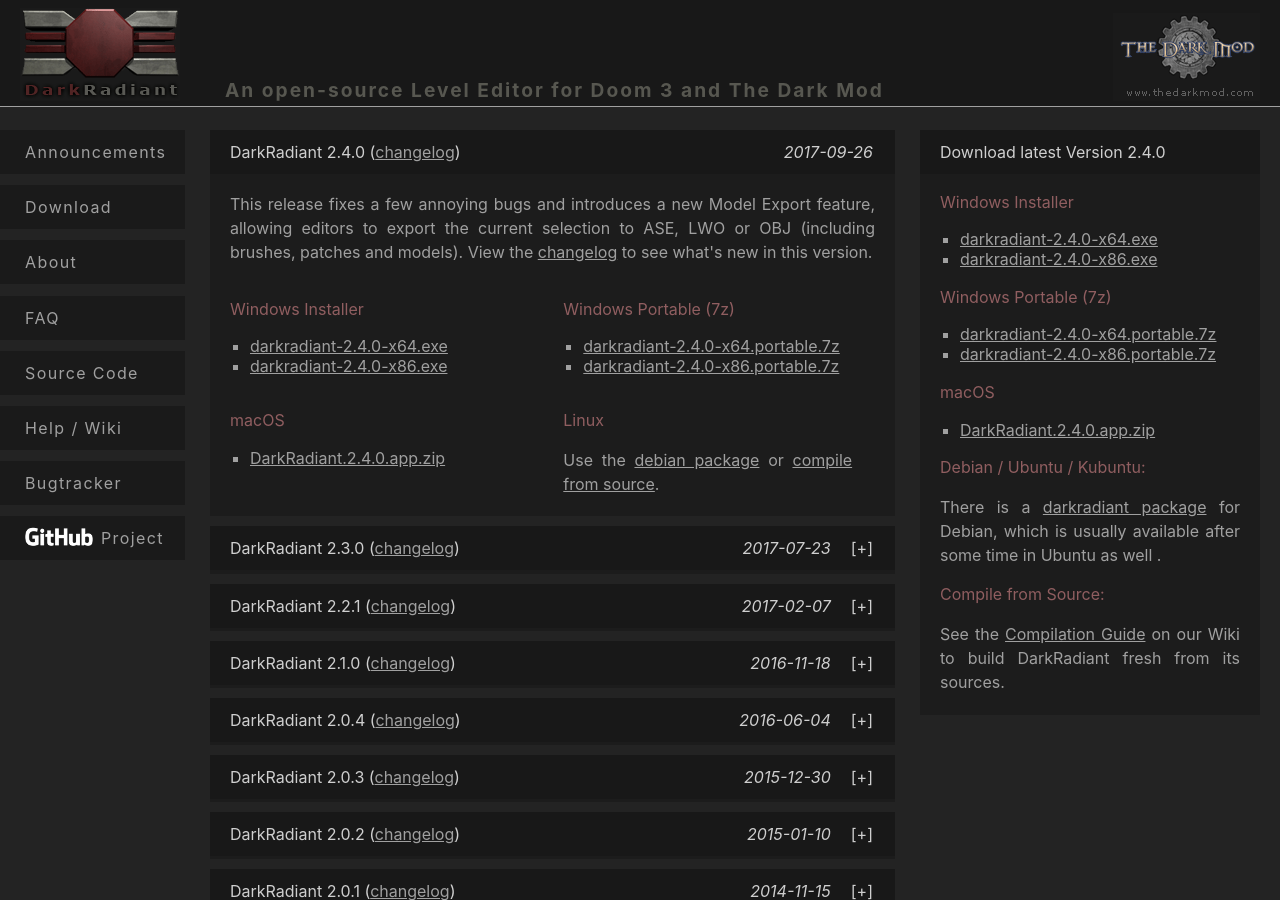
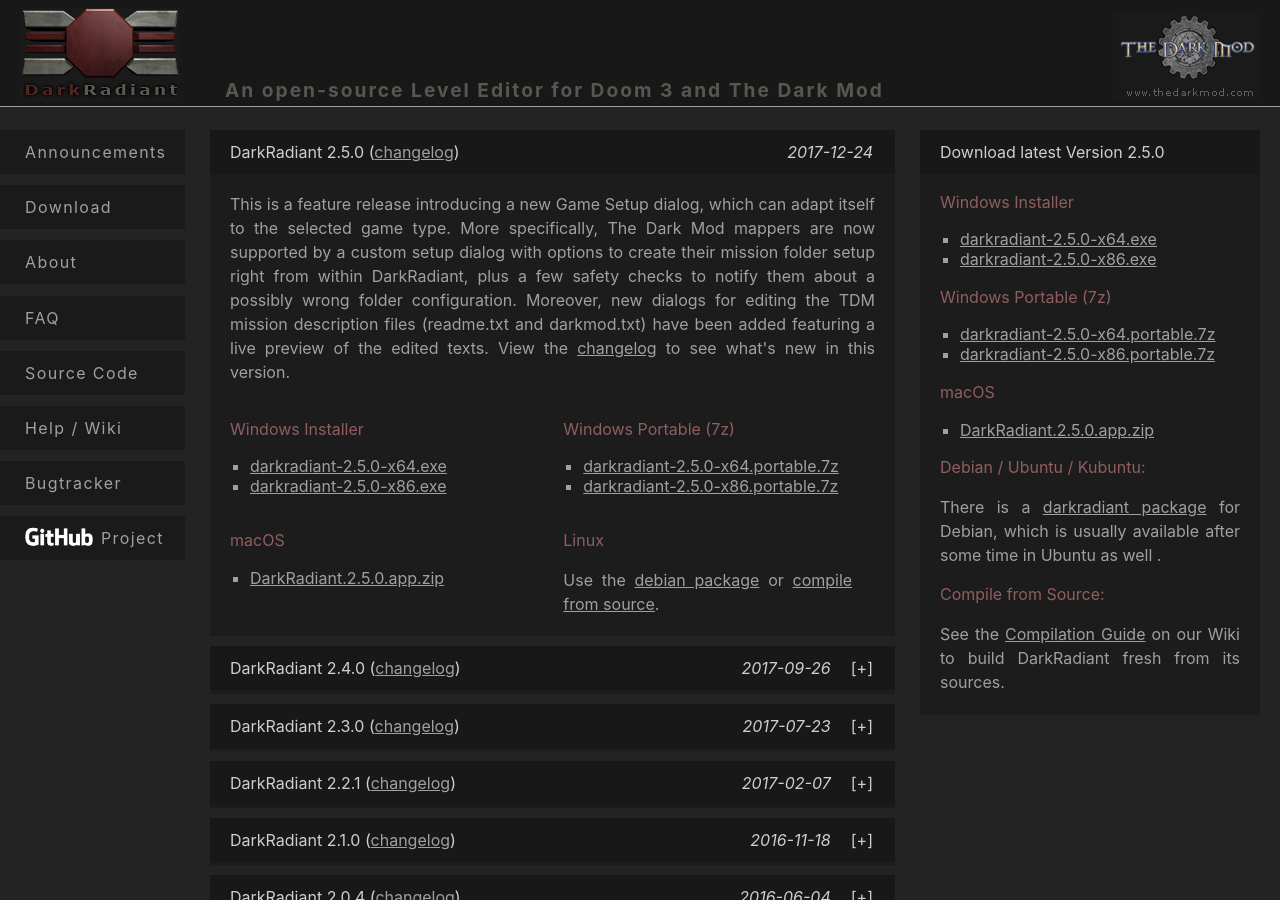
Before and after one commit to codereader/codereader.github.io, a Jekyll site: the page built from download.md, in a window 1280 px wide and 900 px high. Built offline with Jekyll 4.4.1, drawn with Linux system fonts in a browser that asks for light colours.

```diff
--- a/_config.yml
+++ b/_config.yml
@@ -20,7 +20,7 @@ description: > # this means to ignore newlines until "baseurl:"
 baseurl: "" # the subpath of your site, e.g. /blog
 url: "" # the base hostname & protocol for your site, e.g. http://example.com
 github_username:  codereader
-dr_latest_ver: 2.4.0
+dr_latest_ver: 2.5.0
 
 # Build settings
 markdown: kramdown
--- a/download.md
+++ b/download.md
@@ -43,6 +43,29 @@ title: DarkRadiant Download Archive
   });
 </script>
 <div class="section download latest">
+  <h2>
+    <span class="">DarkRadiant 2.5.0</span>
+    <span class="date">2017-12-24</span>
+    <span class="changelog">({% include bugtracker_changelog_link.md version=83 %})</span>
+  </h2>
+  <p>This is a feature release introducing a new Game Setup dialog, which can adapt itself to the selected game type. More specifically, The Dark Mod mappers are now supported by a custom setup dialog with options to create their mission folder setup right from within DarkRadiant, plus a few safety checks to notify them about a possibly wrong folder configuration. Moreover, new dialogs for editing the TDM mission description files (readme.txt and darkmod.txt) have been added featuring a live preview of the edited texts. View the {% include bugtracker_changelog_link.md version=83 %} to see what's new in this version.</p>
+  <div class="col1">
+    {% include download-github-win.md ver='2.5.0' %}
+  </div>
+  <div class="col2">
+    {% include download-github-win-portable.md ver='2.5.0' %}
+  </div>
+  <div class="col1">
+    <h3>macOS</h3>
+    <p><ul><li><a href="https://github.com/codereader/DarkRadiant/releases/download/2.5.0/DarkRadiant.2.5.0.app.zip">DarkRadiant.2.5.0.app.zip</a></li></ul></p>
+  </div>
+  <div class="col2">
+    <h3>Linux</h3>
+    <p>Use the <a href="https://packages.debian.org/sid/darkradiant">debian package</a> or <a href="source.html">compile from source</a>.</p>
+  </div>
+</div>
+
+<div class="section download">
   <h2>
     <span class="">DarkRadiant 2.4.0</span>
     <span class="date">2017-09-26</span>
```
Also changed, not shown: index.md (+9 -0 lines).
